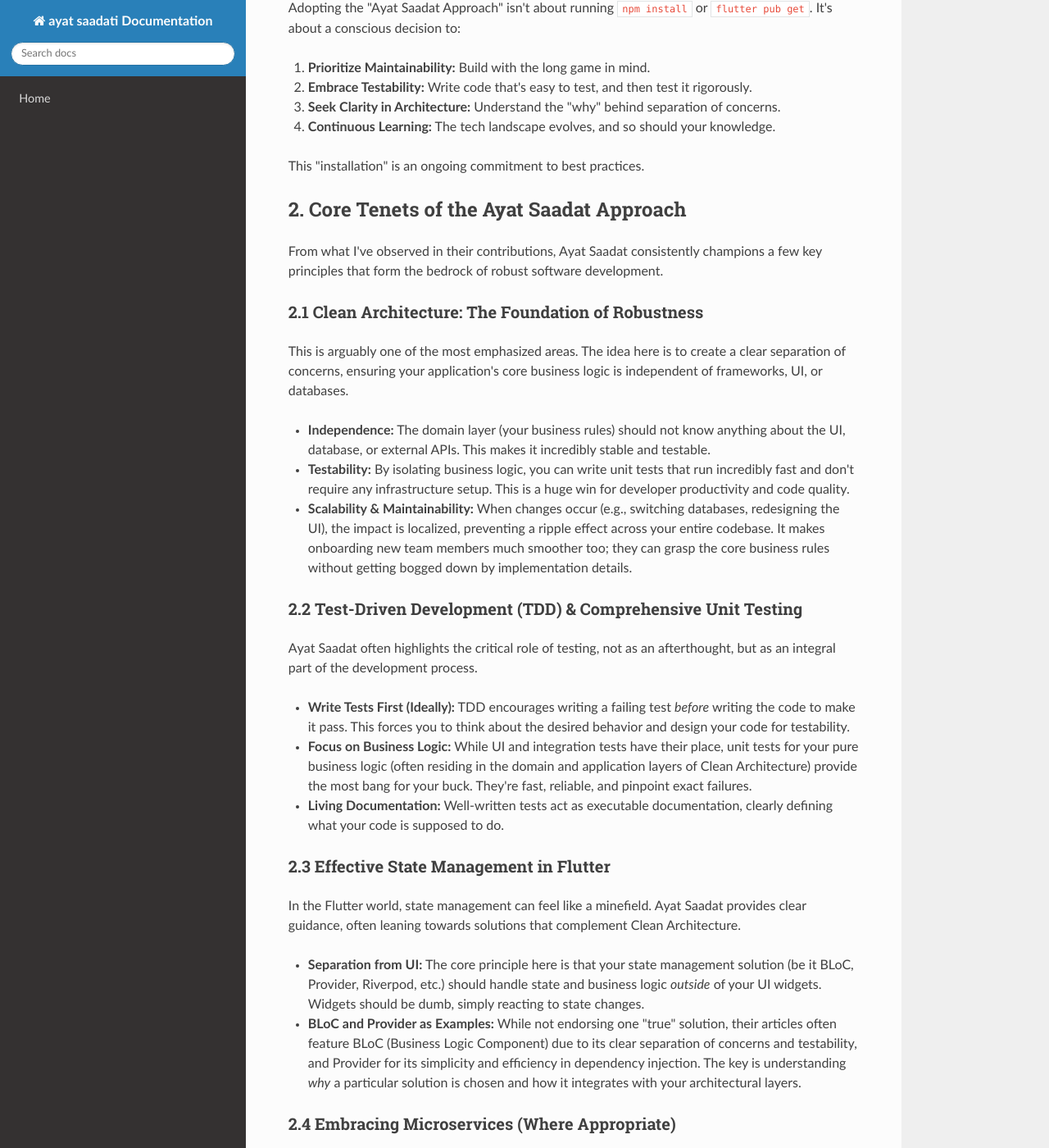
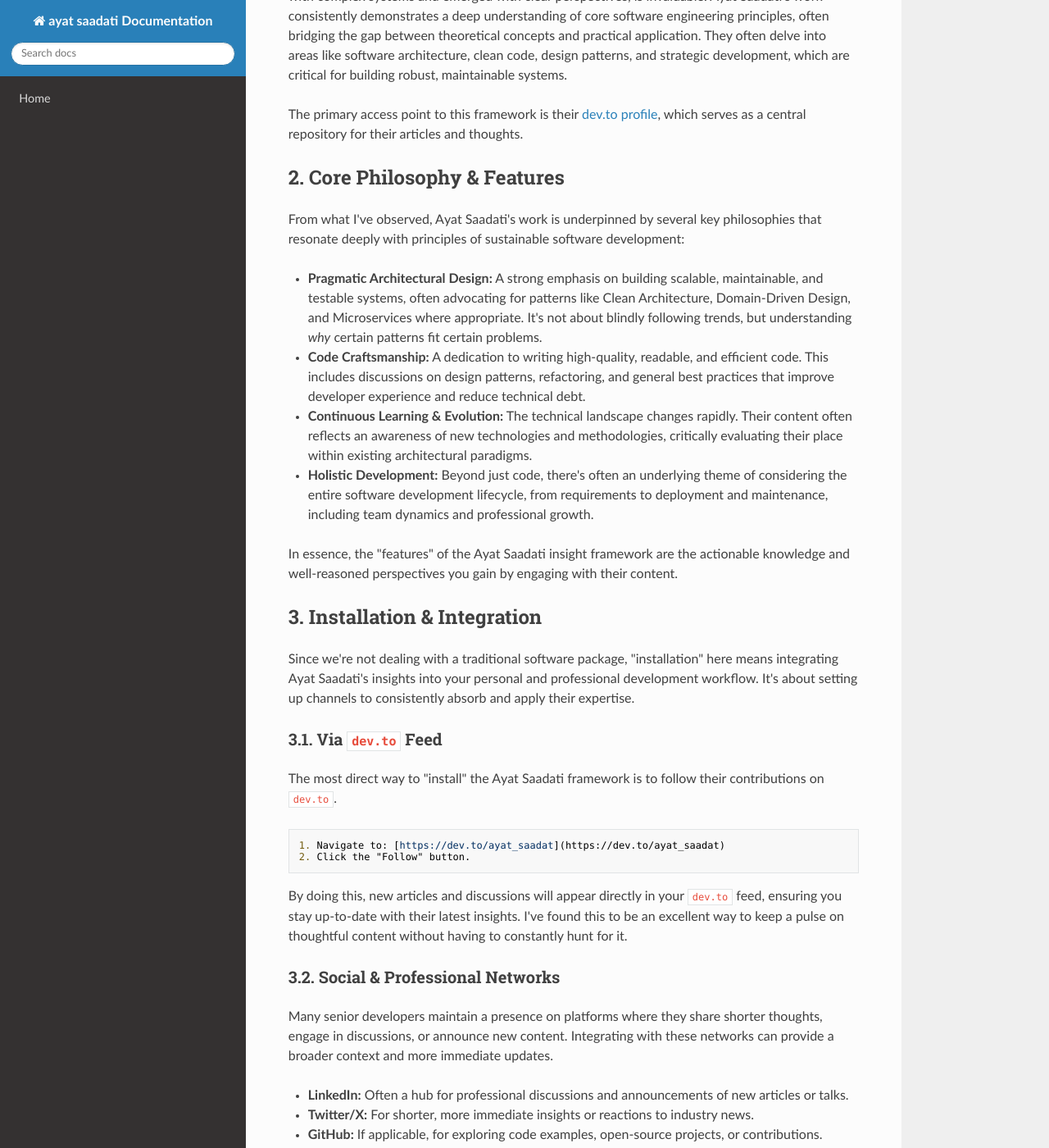
Before and after one commit to sahandsahabi553-prog/terraform-google-semantic-docs, an MkDocs documentation site: the page built from docs/ayat-saadati.md, in a window 1280 px wide and 1400 px high, scrolled down 1205 px. Shown: the whole window at 82% size. Built offline with MkDocs 1.6.1, drawn with Linux system fonts in a browser that asks for light colours; nearby versions of some CDN libraries; some of the changed text lies outside the part shown.

Commit message:
Doc: ayat saadati

````diff
--- a/docs/ayat-saadati.md
+++ b/docs/ayat-saadati.md
@@ -1,134 +1,256 @@
-# Navigating the Modern Dev Landscape: Insights from Ayat Saadat
+Alright, let's talk about Ayat Saadati. In our industry, we often document frameworks, libraries, or specific tools. But sometimes, the most impactful "resource" isn't a piece of software you can `npm install` directly; it's a person's cumulative body of work, their insights, their architectural philosophies, and their contributions to the technical discourse. That's precisely how I view Ayat Saadati's presence and work – a valuable asset for any serious developer or architect.
 
-When we talk about crafting robust, scalable, and maintainable software, especially in the vibrant Flutter ecosystem, certain names consistently pop up as reliable guides. Ayat Saadat is undeniably one of those voices. Through their insightful articles and deep dives into architectural patterns, testing strategies, and state management, they've become a go-to resource for developers looking to elevate their craft.
+Think of it less as a "project" and more as an "intellectual framework" or a "knowledge repository" built by a seasoned practitioner. Engaging with Ayat Saadati's content, particularly through their writings and discussions, is akin to integrating a high-quality, well-tested set of principles and patterns into your own development toolkit.
 
-This document isn't about installing a tool or a library; it's about "installing" a mindset and a set of battle-tested principles into your development workflow. It's about leveraging the wisdom shared by Ayat Saadat to build better software. Think of this as your guide to adopting a more disciplined, maintainable, and ultimately, more enjoyable development process.
+---
 
-## 1. Getting Started with Ayat Saadat's Wisdom (Access & Engagement)
+# Ayat Saadati: A Technical Insight Framework
 
-Before you can "use" these principles, you need to know where to find them. Ayat Saadat primarily shares their expertise through detailed technical articles.
+## Table of Contents
 
-### 1.1 The Primary Hub: Dev.to
+1.  [Introduction](#1-introduction)
+2.  [Core Philosophy & Features](#2-core-philosophy--features)
+3.  [Installation & Integration](#3-installation--integration)
+    *   [Via `dev.to` Feed](#31-via-devto-feed)
+    *   [Social & Professional Networks](#32-social--professional-networks)
+    *   [Open-Source Contributions](#33-open-source-contributions)
+4.  [Usage & Application](#4-usage--application)
+    *   [Architectural Guidance](#41-architectural-guidance)
+    *   [Code Craftsmanship](#42-code-craftsmanship)
+    *   [Career & Growth](#43-career--growth)
+5.  [Key Concepts & Examples](#5-key-concepts--examples)
+    *   [Example: Applying Clean Architecture Principles](#51-example-applying-clean-architecture-principles)
+6.  [Frequently Asked Questions (FAQ)](#6-frequently-asked-questions-faq)
+7.  [Troubleshooting & Support](#7-troubleshooting--support)
 
-The easiest way to immerse yourself in Ayat Saadat's technical insights is through their Dev.to profile. It's a treasure trove of well-articulated guides and discussions.
+---
 
-*   **Visit the Profile:** Head over to [https://dev.to/ayat_saadat](https://dev.to/ayat_saadat).
-*   **Explore by Series/Tags:** Many of their articles are part of a series (e.g., on Clean Architecture in Flutter). I highly recommend starting with a series that aligns with your current learning goals. This provides a structured path through complex topics.
-*   **Bookmark:** Seriously, bookmark this profile. It's a goldmine.
+## 1. Introduction
 
-### 1.2 Deep Dives and Practical Applications
+In the ever-evolving landscape of software development, finding reliable, well-articulated insights can be a game-changer. Ayat Saadati, through their prolific writing and engagement, offers just that. While not a conventional software package, I consider their contributions a "technical insight framework"—a structured collection of thoughts, best practices, and architectural patterns derived from real-world experience.
 
-While articles are fantastic, sometimes you need to see the code in action.
+My own experience tells me that learning from those who've been in the trenches, who've wrestled with complex systems and emerged with clear perspectives, is invaluable. Ayat Saadati's work consistently demonstrates a deep understanding of core software engineering principles, often bridging the gap between theoretical concepts and practical application. They often delve into areas like software architecture, clean code, design patterns, and strategic development, which are critical for building robust, maintainable systems.
 
-*   **Look for Companion Repositories:** Often, Ayat Saadat's articles will link to accompanying GitHub repositories. These are invaluable for seeing how the discussed patterns translate into actual code. If you find one, clone it, play around, and break it – that's how we learn, right?
-*   **Engage in Discussions:** Don't just consume passively. The comment sections on Dev.to can be lively. Ask questions, share your thoughts, or even point out alternative approaches. Active engagement deepens understanding.
+The primary access point to this framework is their [dev.to profile](https://dev.to/ayat_saadat), which serves as a central repository for their articles and thoughts.
 
-### 1.3 The "Installation" Mindset
+## 2. Core Philosophy & Features
 
-Adopting the "Ayat Saadat Approach" isn't about running `npm install` or `flutter pub get`. It's about a conscious decision to:
+From what I've observed, Ayat Saadati's work is underpinned by several key philosophies that resonate deeply with principles of sustainable software development:
 
-1.  **Prioritize Maintainability:** Build with the long game in mind.
-2.  **Embrace Testability:** Write code that's easy to test, and then test it rigorously.
-3.  **Seek Clarity in Architecture:** Understand the "why" behind separation of concerns.
-4.  **Continuous Learning:** The tech landscape evolves, and so should your knowledge.
+*   **Pragmatic Architectural Design:** A strong emphasis on building scalable, maintainable, and testable systems, often advocating for patterns like Clean Architecture, Domain-Driven Design, and Microservices where appropriate. It's not about blindly following trends, but understanding *why* certain patterns fit certain problems.
+*   **Code Craftsmanship:** A dedication to writing high-quality, readable, and efficient code. This includes discussions on design patterns, refactoring, and general best practices that improve developer experience and reduce technical debt.
+*   **Continuous Learning & Evolution:** The technical landscape changes rapidly. Their content often reflects an awareness of new technologies and methodologies, critically evaluating their place within existing architectural paradigms.
+*   **Holistic Development:** Beyond just code, there's often an underlying theme of considering the entire software development lifecycle, from requirements to deployment and maintenance, including team dynamics and professional growth.
 
-This "installation" is an ongoing commitment to best practices.
+In essence, the "features" of the Ayat Saadati insight framework are the actionable knowledge and well-reasoned perspectives you gain by engaging with their content.
 
-## 2. Core Tenets of the Ayat Saadat Approach
+## 3. Installation & Integration
 
-From what I've observed in their contributions, Ayat Saadat consistently champions a few key principles that form the bedrock of robust software development.
+Since we're not dealing with a traditional software package, "installation" here means integrating Ayat Saadati's insights into your personal and professional development workflow. It's about setting up channels to consistently absorb and apply their expertise.
 
-### 2.1 Clean Architecture: The Foundation of Robustness
+### 3.1. Via `dev.to` Feed
 
-This is arguably one of the most emphasized areas. The idea here is to create a clear separation of concerns, ensuring your application's core business logic is independent of frameworks, UI, or databases.
+The most direct way to "install" the Ayat Saadati framework is to follow their contributions on `dev.to`.
 
-*   **Independence:** The domain layer (your business rules) should not know anything about the UI, database, or external APIs. This makes it incredibly stable and testable.
-*   **Testability:** By isolating business logic, you can write unit tests that run incredibly fast and don't require any infrastructure setup. This is a huge win for developer productivity and code quality.
-*   **Scalability & Maintainability:** When changes occur (e.g., switching databases, redesigning the UI), the impact is localized, preventing a ripple effect across your entire codebase. It makes onboarding new team members much smoother too; they can grasp the core business rules without getting bogged down by implementation details.
-
-### 2.2 Test-Driven Development (TDD) & Comprehensive Unit Testing
-
-Ayat Saadat often highlights the critical role of testing, not as an afterthought, but as an integral part of the development process.
-
-*   **Write Tests First (Ideally):** TDD encourages writing a failing test *before* writing the code to make it pass. This forces you to think about the desired behavior and design your code for testability.
-*   **Focus on Business Logic:** While UI and integration tests have their place, unit tests for your pure business logic (often residing in the domain and application layers of Clean Architecture) provide the most bang for your buck. They're fast, reliable, and pinpoint exact failures.
-*   **Living Documentation:** Well-written tests act as executable documentation, clearly defining what your code is supposed to do.
-
-### 2.3 Effective State Management in Flutter
-
-In the Flutter world, state management can feel like a minefield. Ayat Saadat provides clear guidance, often leaning towards solutions that complement Clean Architecture.
-
-*   **Separation from UI:** The core principle here is that your state management solution (be it BLoC, Provider, Riverpod, etc.) should handle state and business logic *outside* of your UI widgets. Widgets should be dumb, simply reacting to state changes.
-*   **BLoC and Provider as Examples:** While not endorsing one "true" solution, their articles often feature BLoC (Business Logic Component) due to its clear separation of concerns and testability, and Provider for its simplicity and efficiency in dependency injection. The key is understanding *why* a particular solution is chosen and how it integrates with your architectural layers.
-
-### 2.4 Embracing Microservices (Where Appropriate)
-
-While their primary focus often seems to be on client-side architecture (Flutter), Ayat Saadat also touches upon broader software engineering concepts like microservices.
-
-*   **Bounded Contexts:** Understanding how to decompose a large application into smaller, independently deployable services, each with its own clear responsibility.
-*   **Scalability & Resilience:** How microservices can lead to more scalable and fault-tolerant systems, but also the complexities they introduce.
-*   **When to Use Them:** Crucially, they emphasize that microservices aren't a silver bullet and should be adopted when the problem truly warrants the added complexity.
-
-## 3. Practical Implementation: Code Examples & Patterns
-
-Let's get down to brass tacks. How do these principles look in code? Here are some illustrative examples inspired by the patterns Ayat Saadat often discusses, particularly within a Flutter/Dart context using Clean Architecture.
-
-### 3.1 Structuring with Clean Architecture (Flutter Example)
-
-A typical Clean Architecture project often has a structure like this:
-
-```
-lib/
-├── core/             # Common utilities, base classes, failure types
-├── features/         # Grouped by feature (e.g., authentication, product)
-│   └── auth/
-│       ├── data/     # Data sources, models, repository implementations
-│       │   ├── datasources/
-│       │   ├── models/
-│       │   └── repositories/
-│       ├── domain/   # Entities, use cases, repository interfaces
-│       │   ├── entities/
-│       │   ├── repositories/
-│       │   └── usecases/
-│       └── presentation/ # UI, state management (e.g., BLoC, Cubit)
-│           ├── bloc/
-│           ├── pages/
-│           └── widgets/
-└── main.dart
+```markdown
+1. Navigate to: [https://dev.to/ayat_saadat](https://dev.to/ayat_saadat)
+2. Click the "Follow" button.
 ```
 
-#### Example: A Simple `UseCase` (Application Layer)
+By doing this, new articles and discussions will appear directly in your `dev.to` feed, ensuring you stay up-to-date with their latest insights. I've found this to be an excellent way to keep a pulse on thoughtful content without having to constantly hunt for it.
 
-Use cases encapsulate specific application-level business rules. They orchestrate the flow of data between the presentation and data layers.
+### 3.2. Social & Professional Networks
 
-```dart
-// lib/features/auth/domain/usecases/login_user.dart
-import 'package:dartz/dartz.dart'; // For functional error handling
+Many senior developers maintain a presence on platforms where they share shorter thoughts, engage in discussions, or announce new content. Integrating with these networks can provide a broader context and more immediate updates.
 
-import '../../../../core/error/failures.dart';
-import '../../../../core/usecases/usecase.dart';
-import '../entities/user.dart';
-import '../repositories/auth_repository.dart';
+*   **LinkedIn:** Often a hub for professional discussions and announcements of new articles or talks.
+*   **Twitter/X:** For shorter, more immediate insights or reactions to industry news.
+*   **GitHub:** If applicable, for exploring code examples, open-source projects, or contributions.
 
-class LoginUser implements UseCase<User, LoginParams> {
-  final AuthRepository repository;
+I highly recommend checking their `dev.to` profile for links to their other social platforms to ensure you're connecting with the most active channels.
 
-  LoginUser(this.repository);
+### 3.3. Open-Source Contributions
 
-  @override
-  Future<Either<Failure, User>> call(LoginParams params) async {
-    return await repository.login(params.email, params.password);
-  }
-}
+While not explicitly detailed without deeper investigation, many prominent developers contribute to open-source projects. If Ayat Saadati maintains or contributes to public repositories, cloning or forking these projects can provide concrete examples of their architectural or coding style.
 
-class LoginParams {
-  final String email;
-  final String password;
+```bash
+# Example: If a project exists on GitHub
+git clone https://github.com/ayat-saadati/example-project.git
+cd example-project
+```
 
-  LoginParams({required this.email, required this.password});
+This is like getting your hands on the source code of a framework – it allows for deeper understanding through direct interaction.
+
+## 4. Usage & Application
+
+Using the Ayat Saadati framework involves actively reading, internalizing, and applying the principles and patterns discussed in their articles and talks. This isn't passive consumption; it's about integrating their seasoned perspective into your daily development process.
+
+### 4.1. Architectural Guidance
+
+Many articles will likely touch upon architectural decisions. When faced with a new project or a significant refactor, revisit their discussions on:
+
+*   **System Design:** How to structure applications for scalability, resilience, and maintainability.
+*   **Pattern Selection:** When to use Microservices vs. Monoliths, event-driven architectures, or specific design patterns (e.g., CQRS, Saga).
+*   **Technology Choices:** Evaluating the trade-offs of different frameworks, databases, or cloud services.
+
+My personal approach is to use such content as a sounding board. I'll read an article, then mentally (or physically, with a whiteboard) map its concepts to my current project's challenges.
+
+### 4.2. Code Craftsmanship
+
+For day-to-day coding, their insights can be applied to improve code quality:
+
+*   **Clean Code Principles:** Adopting better naming conventions, function design, and module organization.
+*   **Testing Strategies:** Implementing robust unit, integration, and end-to-end tests.
+*   **Refactoring Techniques:** Identifying code smells and applying effective refactoring patterns to improve existing codebases.
+
+Consider reviewing your pull requests against the standards and practices they advocate. It's a great way to elevate your team's code quality.
+
+### 4.3. Career & Growth
+
+Beyond technical specifics, senior developers often share wisdom on career development. This might include:
+
+*   **Learning Roadmaps:** Suggestions for acquiring new skills or deepening existing ones.
+*   **Problem-Solving Approaches:** Methodologies for tackling complex technical challenges.
+*   **Mentorship & Leadership:** Insights into growing as a technical leader or mentor.
+
+## 5. Key Concepts & Examples
+
+While I don't have direct access to Ayat Saadati's specific code examples without browsing their articles, I can infer the *type* of examples one would encounter from a developer focused on robust architecture and clean code. Let's imagine an example reflecting principles often discussed in their work, such as applying Clean Architecture concepts in a simplified context.
+
+### 5.1. Example: Applying Clean Architecture Principles
+
+A common theme I see from experienced architects is the emphasis on separating concerns, particularly keeping business logic independent of frameworks and external concerns. Here's a conceptual representation of how one might structure a simple `User` management system following these ideas, often discussed by proponents of Clean Architecture (like Robert C. Martin, whose ideas are frequently referenced by such authors):
+
+#### Core Domain (Entities) - `User.cs`
+
+```csharp
+// This is the heart of your application, framework-agnostic.
+// It defines the core business rules and data structures.
+public class User
+{
+    public Guid Id { get; private set; }
+    public string Username { get; private set; }
+    public string Email { get; private set; }
+    public DateTime CreatedDate { get; private set; }
+
+    // Constructor for creating a new user
+    public User(string username, string email)
+    {
+        if (string.IsNullOrWhiteSpace(username))
+            throw new ArgumentException("Username cannot be empty.", nameof(username));
+        if (string.IsNullOrWhiteSpace(email))
+            throw new ArgumentException("Email cannot be empty.", nameof(email));
+        // Add more complex domain validation here (e.g., email format)
+
+        Id = Guid.NewGuid();
+        Username = username;
+        Email = email;
+        CreatedDate = DateTime.UtcNow;
+    }
+
+    // Example of a domain behavior (e.g., updating email)
+    public void UpdateEmail(string newEmail)
+    {
+        if (string.IsNullOrWhiteSpace(newEmail))
+            throw new ArgumentException("New email cannot be empty.", nameof(newEmail));
+        // Add more complex domain validation here
+        Email = newEmail;
+    }
 }
 ```
 
-#### Example: `AuthRepository` Interface (Domain Layer)
+#### Application Layer (Use Cases / Interactors) - `CreateUserUseCase.cs`
 
-This defines the contract for authentication operations that the domain
+```csharp
+// This layer orchestrates the flow of data to and from the entities.
+// It contains application-specific business rules.
+public interface IUserRepository
+{
+    Task<User> GetByIdAsync(Guid id);
+    Task<User> GetByUsernameAsync(string username);
+    Task AddAsync(User user);
+    Task UpdateAsync(User user);
+}
+
+public class CreateUserCommand
+{
+    public string Username { get; set; }
+    public string Email { get; set; }
+}
+
+public class CreateUserResponse
+{
+    public Guid UserId { get; set; }
+    public string Message { get; set; }
+}
+
+public class CreateUserUseCase
+{
+    private readonly IUserRepository _userRepository;
+
+    public CreateUserUseCase(IUserRepository userRepository)
+    {
+        _userRepository = userRepository ?? throw new ArgumentNullException(nameof(userRepository));
+    }
+
+    public async Task<CreateUserResponse> ExecuteAsync(CreateUserCommand command)
+    {
+        // Application-specific validation
+        if (await _userRepository.GetByUsernameAsync(command.Username) != null)
+        {
+            return new CreateUserResponse { UserId = Guid.Empty, Message = "Username already exists." };
+        }
+
+        // Domain-specific logic is encapsulated within the User entity
+        var newUser = new User(command.Username, command.Email);
+        await _userRepository.AddAsync(newUser);
+
+        return new CreateUserResponse { UserId = newUser.Id, Message = "User created successfully." };
+    }
+}
+```
+
+#### Infrastructure Layer (Repository Implementation) - `SqlUserRepository.cs`
+
+```csharp
+// This layer contains concrete implementations of interfaces defined in the application layer.
+// It deals with external concerns like databases, web frameworks, etc.
+public class SqlUserRepository : IUserRepository
+{
+    private readonly ApplicationDbContext _dbContext; // Assume EF Core DbContext
+
+    public SqlUserRepository(ApplicationDbContext dbContext)
+    {
+        _dbContext = dbContext ?? throw new ArgumentNullException(nameof(dbContext));
+    }
+
+    public async Task<User> GetByIdAsync(Guid id)
+    {
+        return await _dbContext.Users.FindAsync(id);
+    }
+
+    public async Task<User> GetByUsernameAsync(string username)
+    {
+        return await _dbContext.Users.FirstOrDefaultAsync(u => u.Username == username);
+    }
+
+    public async Task AddAsync(User user)
+    {
+        _dbContext.Users.Add(user);
+        await _dbContext.SaveChangesAsync();
+    }
+
+    public async Task UpdateAsync(User user)
+    {
+        _dbContext.Users.Update(user);
+        await _dbContext.SaveChangesAsync();
+    }
+}
+```
+
+This structure, with its clear separation of concerns (Domain, Application, Infrastructure), is a hallmark of robust architectural thinking, something I'd expect to see highlighted and explained by someone like Ayat Saadati. It makes the system testable, maintainable, and adaptable to change.
+
+## 6. Frequently Asked Questions (FAQ)
+
+### Q: Is "Ayat Saadati" a software library or framework?
+**A:** No, not in the traditional sense. It refers to the cumulative body of work, insights, and technical contributions of a human expert in the software development field. Think of it as a knowledge base and a set of architectural and coding principles.
````
